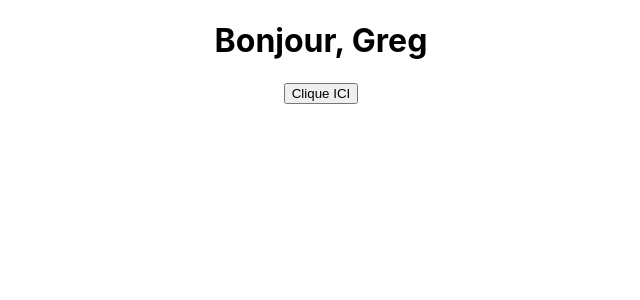
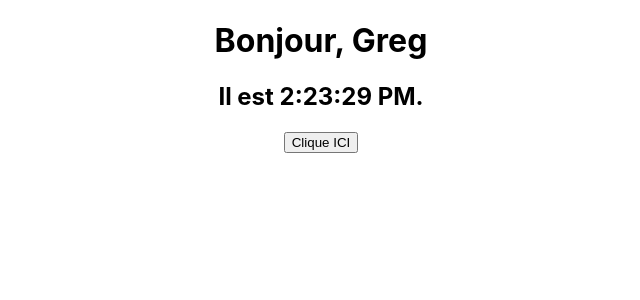
Before and after one commit to gregoirehot/formationReact, a React (Create React App) app: page / in a window 1280 px wide. Shown: the top 300 px of the page, without its empty margins (319-959 px from the left). Built offline with nearby package versions, Linux system fonts and the light colour scheme.

Commit message:
feat(welcome) step6

```diff
--- a/src/Welcome.js
+++ b/src/Welcome.js
@@ -1,14 +1,22 @@
-import React, { Fragment, Component } from "react";
+import React, { Component } from "react";
 
 export default class Welcome extends Component {
+  constructor(props) {
+    super(props);
+    this.state = { date: new Date() };
+  }
+
   render() {
+    const { name, clickHere } = this.props;
+    const { date } = this.state;
     return (
-      <Fragment>
-        <h1>Bonjour, {this.props.name}</h1>
-        <button className="btn" onClick={this.props.clickHere} type="button">
+      <>
+        <h1>Bonjour, {name}</h1>
+        <h2>Il est {date.toLocaleTimeString()}.</h2>
+        <button className="btn" onClick={clickHere} type="button">
           Clique ICI
         </button>
-      </Fragment>
+      </>
     );
   }
 }
```
